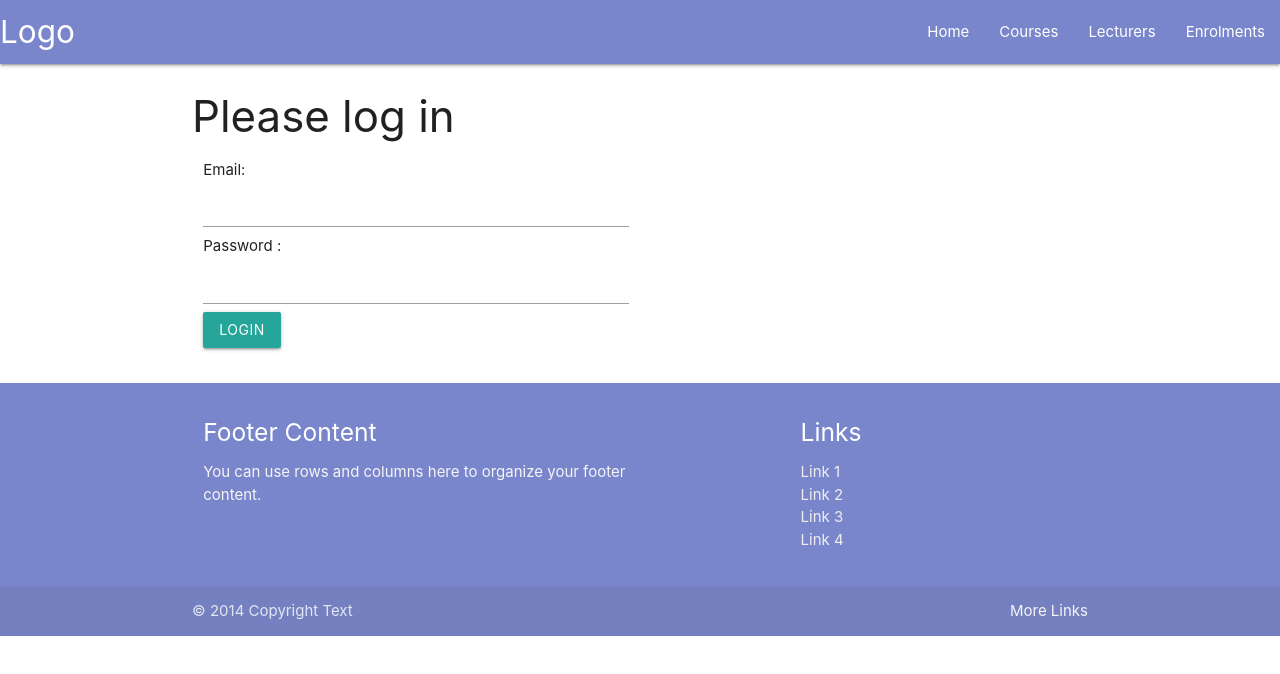
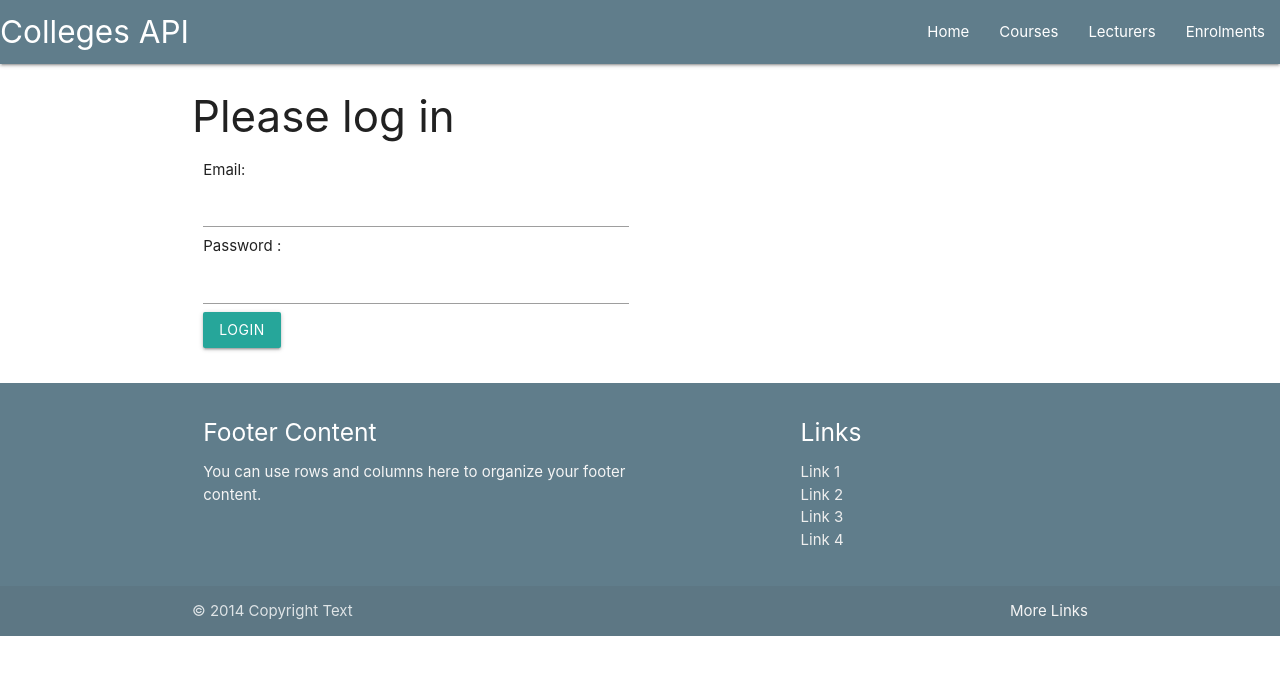
Before and after one commit to AgnePK/ca2-colleges, a React (Create React App) app: page / in a window 1280 px wide. Shown: the top 674 px of the page. Built offline with nearby package versions, Linux system fonts and the light colour scheme.

Commit message:
Updated design

```diff
--- a/src/components/Footer.js
+++ b/src/components/Footer.js
@@ -1,8 +1,7 @@
 const Footer = () => {
 	return (
 		<>
-			<footer class="page-footer indigo lighten-2
-">
+			<footer class="page-footer blue-grey">
 				<div class="container">
 					<div class="row">
 						<div class="col l6 s12">
--- a/src/components/LoginForm.js
+++ b/src/components/LoginForm.js
@@ -1,10 +1,12 @@
 import axios from "axios";
 import { useAuth } from "../contexts/AuthContext";
+import { useNavigate } from "react-router-dom";
 
 import { useState } from "react";
 import { Link } from "react-router-dom";
 const LoginForm = () => {
 	const { onAuthenticated } = useAuth();
+	const navigate = useNavigate();
 
 	const [form, setForm] = useState({
 		email: "",
@@ -25,6 +27,7 @@ const LoginForm = () => {
 			.then((response) => {
 				// console.log(response.data);
 				onAuthenticated(true, response.data.token);
+				navigate("/courses")
 			})
 			.catch((err) => {
 				console.error(err);
--- a/src/components/Navbar.js
+++ b/src/components/Navbar.js
@@ -11,10 +11,10 @@ const Navbar = () => {
 	};
 	return (
 		<>
-			<nav>
-				<div class="nav-wrapper indigo lighten-2">
-					<a href="#" class="brand-logo ">
-						Logo
+			<nav class="black-text">
+				<div class="nav-wrapper blue-grey">
+					<a href="#" class="brand-logo">
+						Colleges API
 					</a>
 					<ul id="nav-mobile" class="right hide-on-med-and-down">
 						<li>
```
